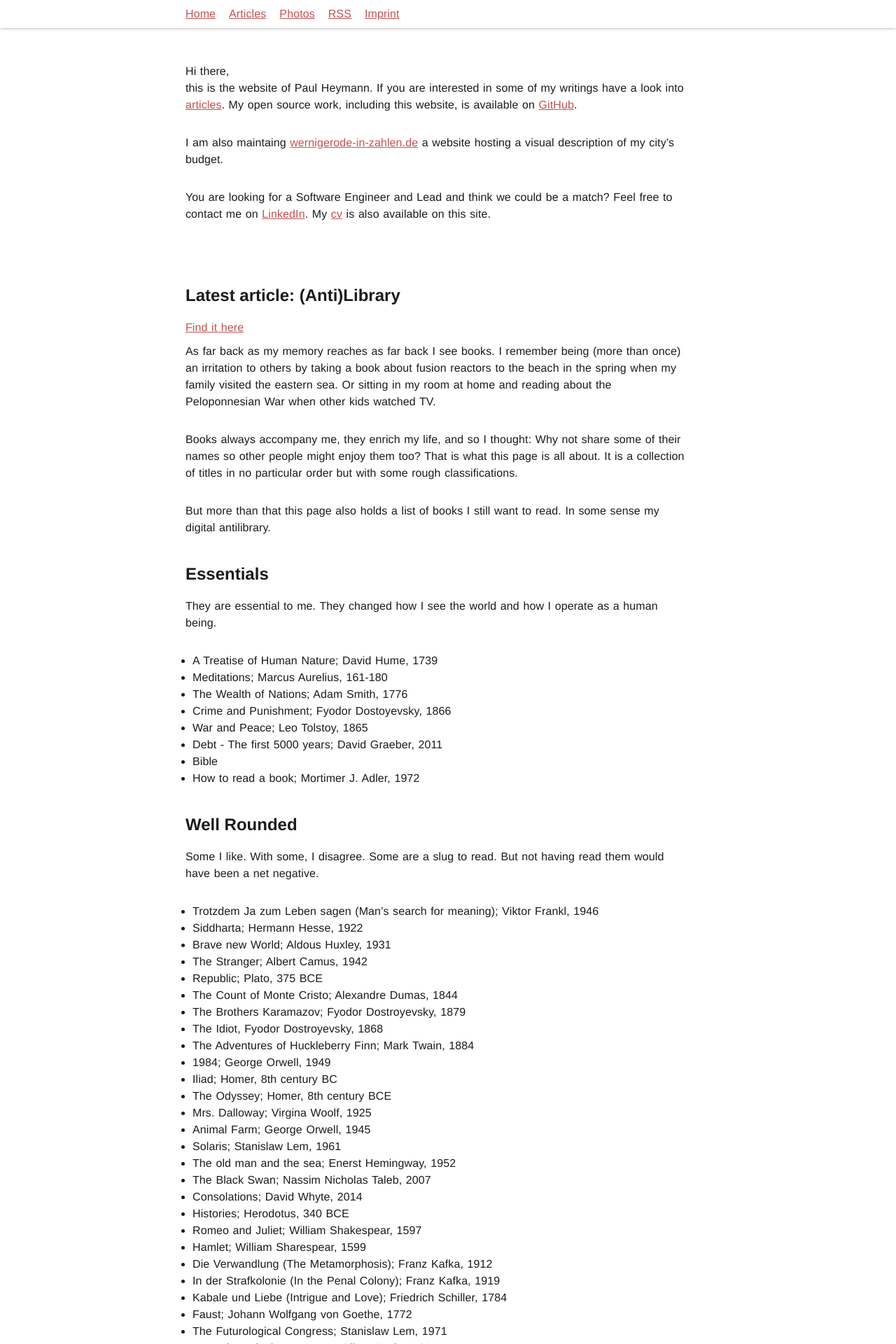
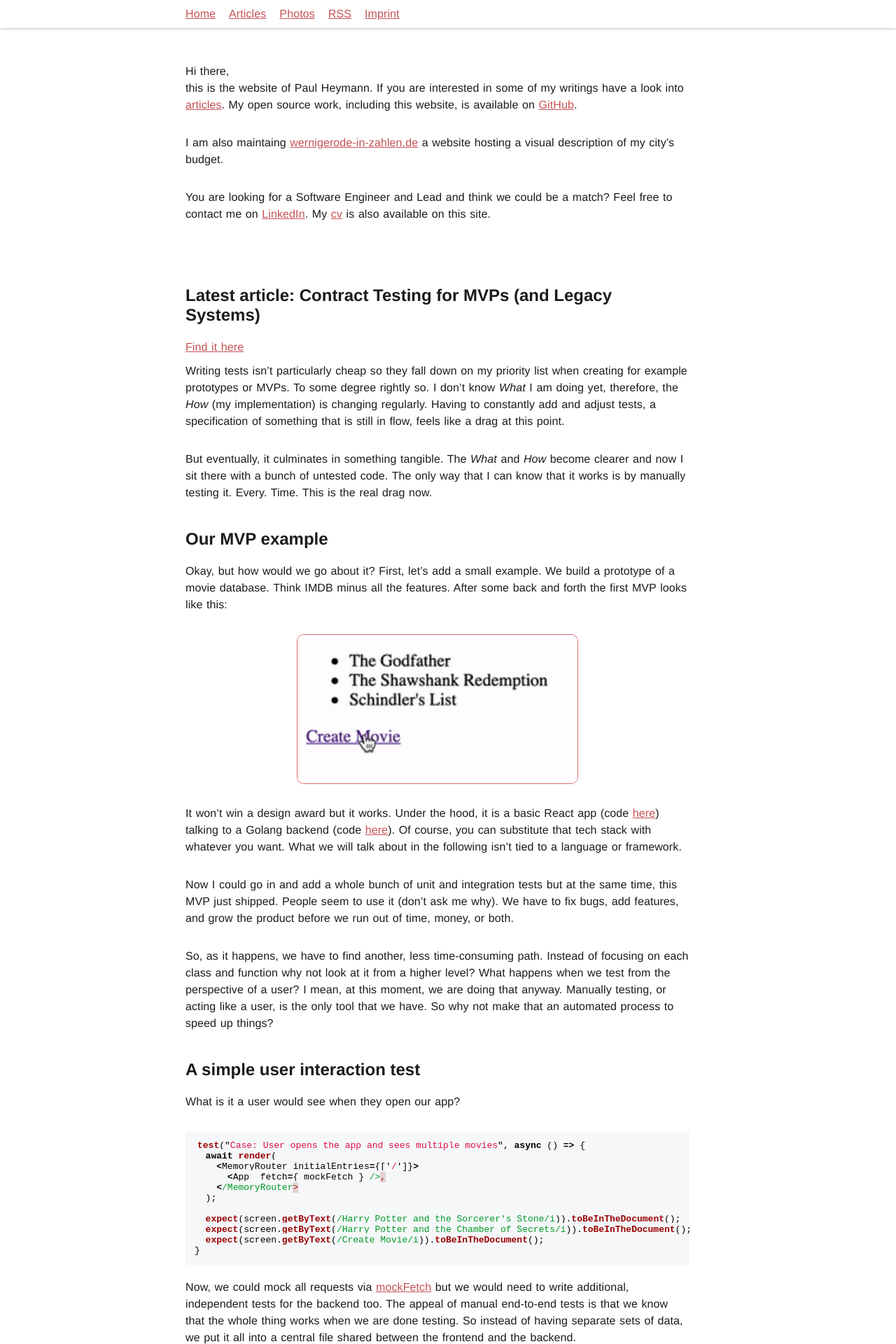
Before and after one commit to pheymann/paulheymann-website, a Jekyll site: the page built from index.md, in a window 1280 px wide. Shown: the top 1920 px of the page at 70% size. Built offline with Jekyll 4.4.1, drawn with Linux system fonts in a browser that asks for light colours; some of the changed text lies outside the part shown.

Commit message:
blog: cdc testing

````diff
--- /dev/null
+++ b/_posts/engineering/2023-12-01-cdc-testing.md
@@ -0,0 +1,208 @@
+---
+layout: post
+title: Contract Testing for MVPs (and Legacy Systems)
+date:   2023-12-01
+categories: engineering
+head_title: Contract Testing for MVPs (and Legacy Systems)
+meta_description: Contract Testing for MVPs (and Legacy Systems)
+meta_keywords: software,engineering,testing,tdd,test-driven-development,cdc,consumer-driven-contract,pact,contract-testing
+---
+
+Writing tests isn’t particularly cheap so they fall down on my priority list when creating for example prototypes or MVPs. To some degree rightly so. I don’t know *What* I am doing yet, therefore, the *How* (my implementation) is changing regularly. Having to constantly add and adjust tests, a specification of something that is still in flow, feels like a drag at this point.
+
+But eventually, it culminates in something tangible. The *What* and *How* become clearer and now I sit there with a bunch of untested code. The only way that I can know that it works is by manually testing it. Every. Time. This is the real drag now.
+
+## Our MVP example
+Okay, but how would we go about it? First, let’s add a small example. We build a prototype of a movie database. Think IMDB minus all the features. After some back and forth the first MVP looks like this:
+
+<img class="gif" src="/assets/img/cdc-example-app.gif">
+
+It won’t win a design award but it works. Under the hood, it is a basic React app (code [here](https://github.com/pheymann/paulheymann-website/tree/a3a713903954208e0cd691b133fa93c5e0da3ad1/examples/cdc/app)) talking to a Golang backend (code [here](https://github.com/pheymann/paulheymann-website/tree/a3a713903954208e0cd691b133fa93c5e0da3ad1/examples/cdc)). Of course, you can substitute that tech stack with whatever you want. What we will talk about in the following isn’t tied to a language or framework.
+
+Now I could go in and add a whole bunch of unit and integration tests but at the same time, this MVP just shipped. People seem to use it (don’t ask me why). We have to fix bugs, add features, and grow the product before we run out of time, money, or both.
+
+So, as it happens, we have to find another, less time-consuming path. Instead of focusing on each class and function why not look at it from a higher level? What happens when we test from the perspective of a user? I mean, at this moment, we are doing that anyway. Manually testing, or acting like a user, is the only tool that we have. So why not make that an automated process to speed up things?
+## A simple user interaction test
+What is it a user would see when they open our app?
+
+```js
+test("Case: User opens the app and sees multiple movies", async () => {
+  await render(
+    <MemoryRouter initialEntries={['/']}>
+      <App  fetch={ mockFetch } />,
+    </MemoryRouter>
+  );
+
+  expect(screen.getByText(/Harry Potter and the Sorcerer's Stone/i)).toBeInTheDocument();
+  expect(screen.getByText(/Harry Potter and the Chamber of Secrets/i)).toBeInTheDocument();
+  expect(screen.getByText(/Create Movie/i)).toBeInTheDocument();
+}
+```
+
+Now, we could mock all requests via [mockFetch](https://github.com/pheymann/paulheymann-website/blob/a3a713903954208e0cd691b133fa93c5e0da3ad1/examples/cdc/app/src/cdc_tests/cdc.js#L44) but we would need to write additional, independent tests for the backend too. The appeal of manual end-to-end tests is that we know that the whole thing works when we are done testing. So instead of having separate sets of data, we put it all into a central file shared between the frontend and the backend.
+
+```yaml
+name: User opens the app and sees multiple movies
+view: /
+app:
+  textShouldExist:
+    - Harry Potter and the Sorcerer's Stone
+    - Harry Potter and the Chamber of Secrets
+callChain:
+  - request:
+      uri: /api/movie/all
+      method: GET
+      headers:
+    response:
+      type: success
+      status: 200
+      body:
+        - id: "0"
+          title: "Harry Potter and the Sorcerer's Stone"
+          releaseYear: 2001
+        - id: "1"
+          title: "Harry Potter and the Chamber of Secrets"
+          releaseYear: 2002
+```
+
+That is our contract between both systems and the representation of a user interaction.
+
+Our test code becomes:
+
+```js
+test("Case: User opens the app and sees multiple movies", async () => {
+  // helper function to load contracts from disk
+  const contract = loadContract('home/no_movies_found.yaml');
+  const mockFetch = new MockFetch(contract.callChain);
+
+  await render(
+    <MemoryRouter initialEntries={['/']}>
+      <App  fetch={ mockFetch } />,
+    </MemoryRouter>
+  );
+
+  app.textShouldExist.forEach((text, _) => {
+    expect(screen.getByText(text)).toBeInTheDocument()
+  });
+  expect(screen.getByText(/Create Movie/i)).toBeInTheDocument();
+}
+```
+
+To not repeat ourselves all the time I will extract all that contract loading and rendering into a separate function called [runContract](https://github.com/pheymann/paulheymann-website/blob/a3a713903954208e0cd691b133fa93c5e0da3ad1/examples/cdc/app/src/cdc_tests/cdc.js#L8). Now we end up with the following:
+
+```js
+runContract("home/multiple_movies_found.yaml", (app, _) => {
+  expect(screen.getByText(/Create Movie/i)).toBeInTheDocument()
+
+  app.textShouldExist.forEach((text, _) => {
+    expect(screen.getByText(text)).toBeInTheDocument()
+  });
+});
+```
+
+Let’s take the same YAML and try to test the backend with it. We have a chain of request and response pairs. What we can do is simply run all requests through our business logic and see if it produces the expected outcome.
+
+```go
+func Test_CDC_HomeMultipleMoviesFound(t *testing.T) {
+  contract := MustLoadCDC(cdcPath)
+
+  t.Logf("Case: %s", contract.Name)
+
+  movieServiceMock := &mockMovieService{movies: ???}
+
+  for _, requestAndResponse := range contract.CallChain {
+    request := httptest.NewRequest(
+      requestAndResponse.Request.Method,
+      requestAndResponse.Request.Uri,
+      cdcutil.createBodyReader(requestAndResponse),
+    )
+
+    cdcutil.setHeaders(request, requestAndResponse)
+
+    responseWriter := httptest.NewRecorder()
+
+    ctx := listmovies.Context{Movies: movieServiceMock}
+    ctx.Handle(w, r)
+
+    response := responseWriter.Result()
+    body, err := io.ReadAll(response.Body)
+    assert.NoError(t, err)
+
+    assert.Equal(t, requestAndResponse.Response.StatusCode, response.StatusCode)
+    if requestAndResponse.Response.Type == "success" && requestAndResponse.Response.Body != nil {
+      cdcutil.AssertEqualInterface(t, *requestAndResponse.Response.Body, body)
+    } else if requestAndResponse.Response.Type == "error" {
+      assert.Equal(
+        t,
+        requestAndResponse.Response.ErrorBody,
+        string(body),
+        "error body does not match"
+      )
+    }
+  }
+}
+```
+
+That is a mouthful. Let’s take it apart. After loading the contract file we create a mock for our movie database. Then we iterate through all the request and response pairs and evaluate if our code produces the same response as is stored in the YAML.
+
+But wait. What do we put into the mock database? That is a piece of information we have to put into our contract too.
+
+```yaml
+name: User opens the app and sees multiple movies
+view: /
+database:
+  movies:
+    - id: "0"
+      title: "Harry Potter and the Sorcerer's Stone"
+      releaseYear: 2001
+    - id: "1"
+      title: "Harry Potter and the Chamber of Secrets"
+      releaseYear: 2002
+app:
+  textShouldExist:
+    - Harry Potter and the Sorcerer's Stone
+    - Harry Potter and the Chamber of Secrets
+callChain:
+  - request:
+      uri: /api/movie/all
+      method: GET
+    ...
+```
+
+Now we can modify our test code like this:
+
+```go
+func Test_CDC_HomeMultipleMoviesFound(t *testing.T) {
+  contract := MustLoadCDC(cdcPath)
+
+  t.Logf("Case: %s", contract.Name)
+
+  movieServiceMock := &mockMovieService{movies: contract.Database.Movies}
+  ...
+```
+
+And with a little cleaning up we get the following:
+
+```go
+func Test_CDC_HomeMultipleMoviesFound(t *testing.T) {
+  RunContracts(
+    t,
+    "/home/multiple_movies_found.yaml",
+    func(r *http.Request, w http.ResponseWriter, movieService movie.MovieService) {
+      ctx := listmovies.Context{Movies: movieService}
+
+      ctx.Handle(w, r)
+    }
+  )
+}
+```
+
+All that utility code was extracted into [RunContracts](https://github.com/pheymann/paulheymann-website/blob/a3a713903954208e0cd691b133fa93c5e0da3ad1/examples/cdc/internal/cdc/runcontract.go#L18).
+
+That is it. Now we can simply add more YAML contracts and add those small test cases to the app and backend. Of course, you can also test different endpoints in a single contract or for example, make sure authentication is honored when doing certain operations. Those contracts do not become more complicated. Have a look at a bigger example [here](https://github.com/pheymann/paulheymann-website/blob/a3a713903954208e0cd691b133fa93c5e0da3ad1/examples/cdc/cdc/create_movie/created.yaml).
+
+And has all that a name? Yes, **Consumer Driven Contract** (short: CDC) **testing**.
+## Legacy Systems
+In my title, I also hinted at legacy systems. Sometimes we end up with that old piece of software. Nobody knows anymore how it works, there is no test coverage whatsoever, and to be frank the code is not in a shape that we can easily add unit tests. What can we do about it?
+
+Writing a full test suite will take forever and getting that through might not be feasible. So what is the next best thing? Right, specify a bunch of interactions that you know the system needs to fulfill. Over time you can add all the edge cases you discover and through that grow your coverage. That is also one of the reasons why I like CDC testing for those scenarios. It neatly follows the Pareto principle. I get 80% of the return (test coverage) for 20% of the investment (engineering time) because I only define interaction contracts on a higher level and don’t tie my tests immediately to an implementation.
--- a/_sass/post.scss
+++ b/_sass/post.scss
@@ -1,3 +1,15 @@
 .post {
     margin: 20px 0 0 0;
+
+    .gif {
+        width: 25em;
+        border: 0.1em solid $hover-color;
+        border-radius: 10px;
+    }
+
+    @media only screen and (max-width: $breakpoint-small) {
+        .gif {
+            width: 100%;
+        }
+    }
 }
````
Also changed, not shown: assets/img/cdc-example-app.gif (added).
